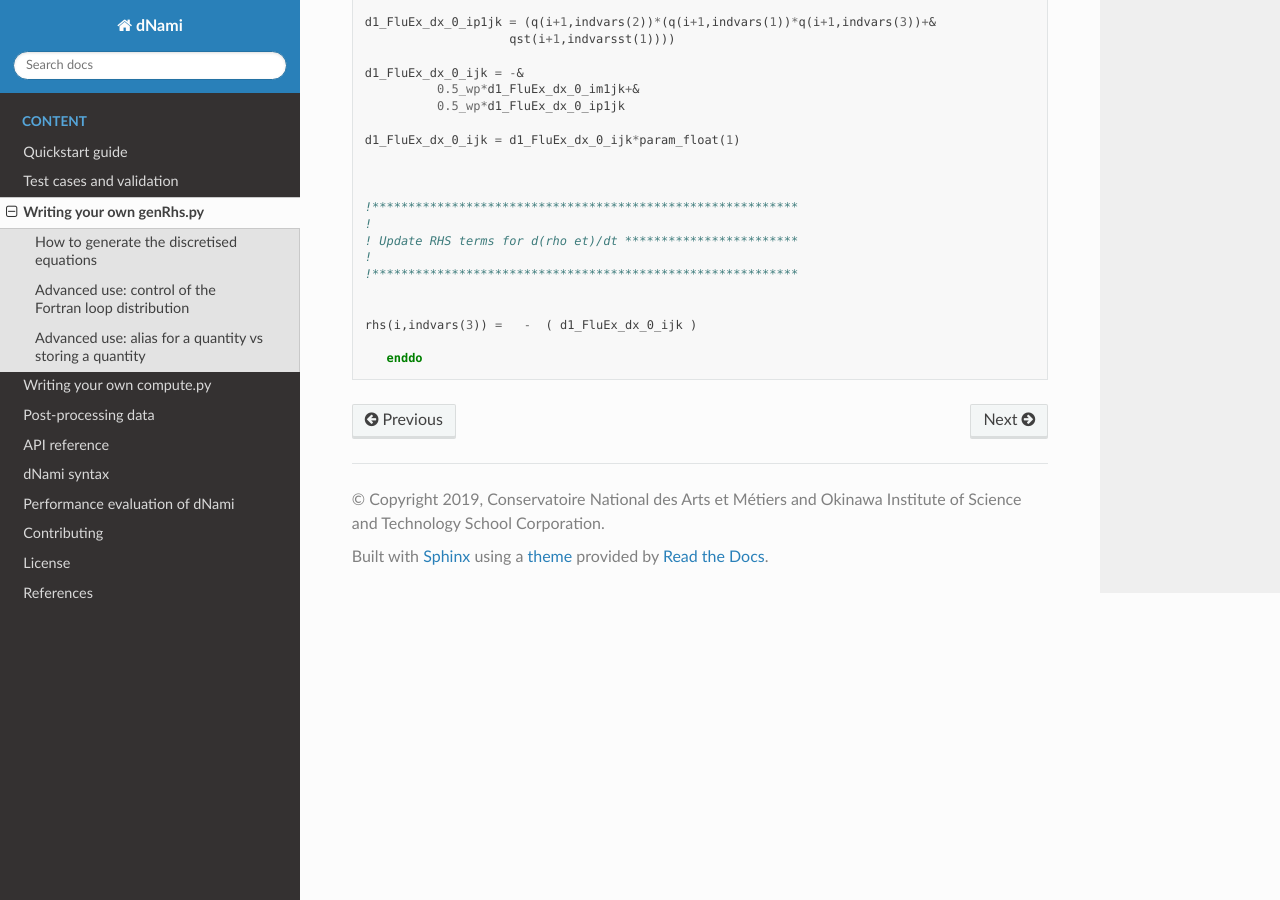
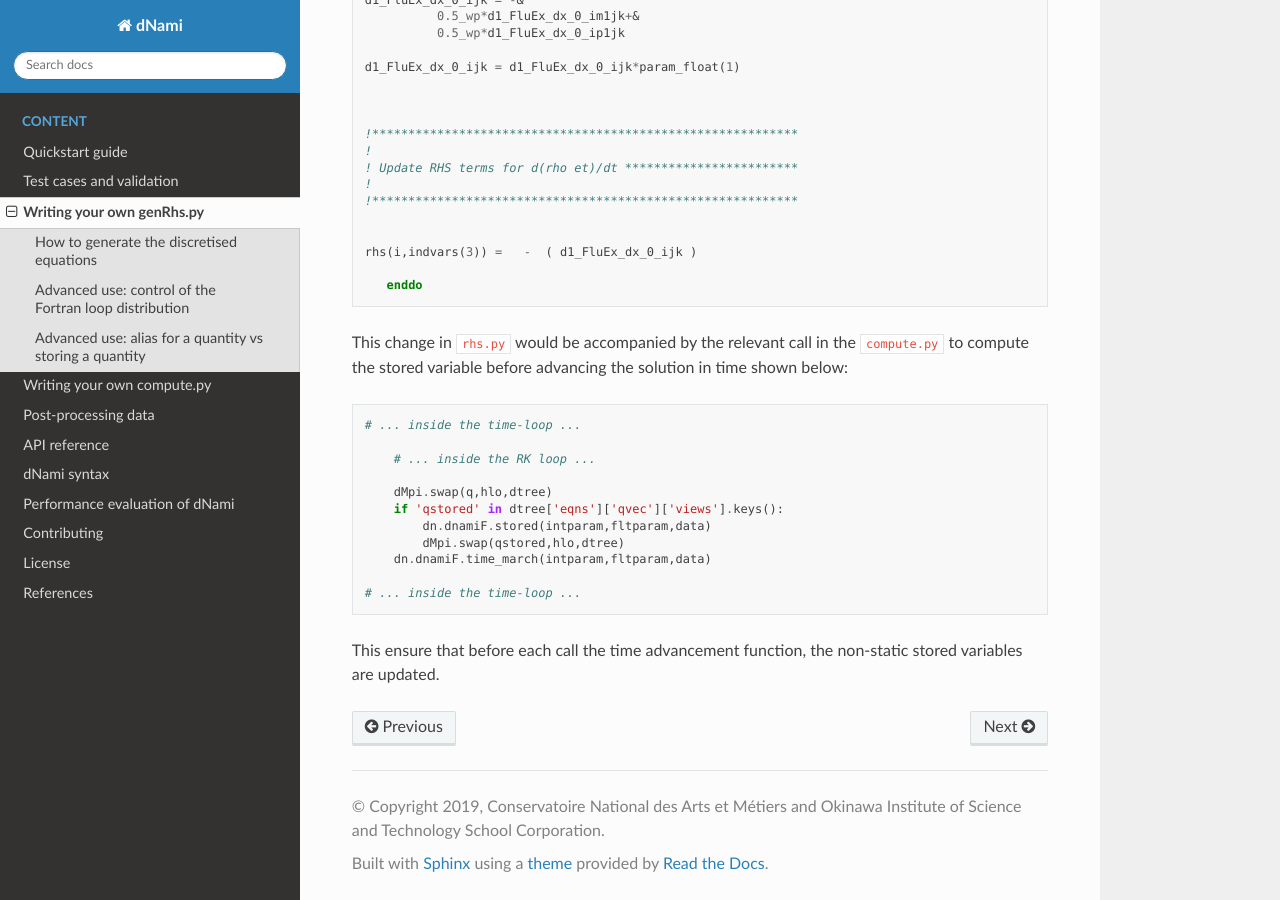
Before and after one commit to dNamiLab/dNami, a Sphinx documentation site: the page built from doc/usage/genRhs.rst, in a window 1280 px wide and 900 px high, scrolled down 14352 px. Built offline with Sphinx 7.4.7 and the Read the Docs theme 2.0.0, drawn with Linux system fonts in a browser that asks for light colours; some of the changed text lies outside the part shown.

Commit message:
updating documentation

```diff
--- a/doc/usage/genRhs.rst
+++ b/doc/usage/genRhs.rst
@@ -698,3 +698,21 @@ This results in the following Fortran code, note how ``qst(i-1,indvarsst(1))`` h
 	rhs(i,indvars(3)) =   -  ( d1_FluEx_dx_0_ijk )
 
 	   enddo
+
+This change in ``rhs.py`` would be accompanied by the relevant call in the ``compute.py`` to compute the stored variable before advancing the solution in time shown below:
+
+.. code-block:: python
+
+    # ... inside the time-loop ...
+
+        # ... inside the RK loop ...
+
+        dMpi.swap(q,hlo,dtree)
+        if 'qstored' in dtree['eqns']['qvec']['views'].keys():
+            dn.dnamiF.stored(intparam,fltparam,data)
+            dMpi.swap(qstored,hlo,dtree)
+        dn.dnamiF.time_march(intparam,fltparam,data)
+
+    # ... inside the time-loop ...
+
+This ensure that before each call the time advancement function, the non-static stored variables are updated.
```
Also changed, not shown: other parts of doc/usage/genRhs.rst (+1 -1 lines), 1 other file.
